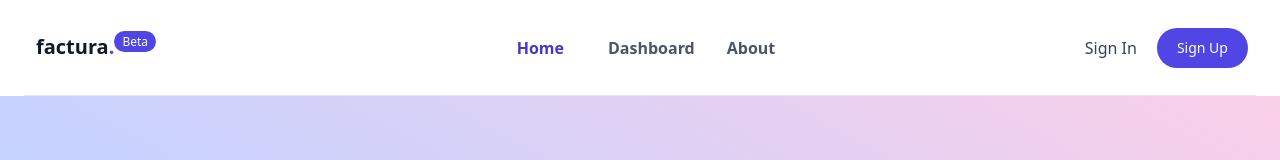
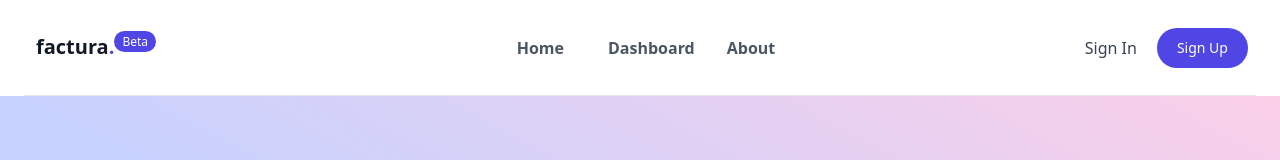
Before and after one commit to TikZSZ/factura-frontend, a Vue app: page /home in a window 1280 px wide. Shown: the top 160 px of the page. Built offline with nearby package versions, Linux system fonts and the light colour scheme; no server answers.

Commit message:
initial commit

```diff
--- a/src/components/Navbar.vue
+++ b/src/components/Navbar.vue
@@ -40,7 +40,7 @@
 							<div
 								class="flex flex-col items-start justify-center w-full space-x-6 text-center lg:space-x-8 lg:w-2/3 lg:mt-0 lg:flex-row lg:items-center -mt-5"
 							>
-								<NavLinkVue name="Home" to="/home" :currentPath="currentPath" :onChangePath="onChangePath" />
+								<NavLinkVue name="Home" to="/" :currentPath="currentPath" :onChangePath="onChangePath" />
 								<NavLinkVue
 									name="Dashboard"
 									to="/dashboard"
--- a/src/router/index.ts
+++ b/src/router/index.ts
@@ -5,11 +5,6 @@ import HomeView from '../views/HomeView.vue'
 const router = createRouter({
   history: createWebHistory(process.env.BASE_URL),
   routes: [
-    {
-      path: '/home',
-      name: 'Home',
-      component: HomeView,
-    },
     {
       path: '/signup',
       name: 'SignUp',
@@ -49,7 +44,9 @@ const router = createRouter({
     },
     {
       path:"/",
-      redirect:'/home'
+      name: 'Home',
+      component: HomeView,
+      alias:"/home"
     },
     {
       path:"/about",
@@ -61,7 +58,7 @@ const router = createRouter({
 router.beforeEach((to,from,next)=>{
   window.scroll({top:0})
   const store = useStore()
-  store.currentPath = to.path === "/" ? "/home" : to.path
+  store.currentPath = to.path
   next()
 })
 export default router
```
